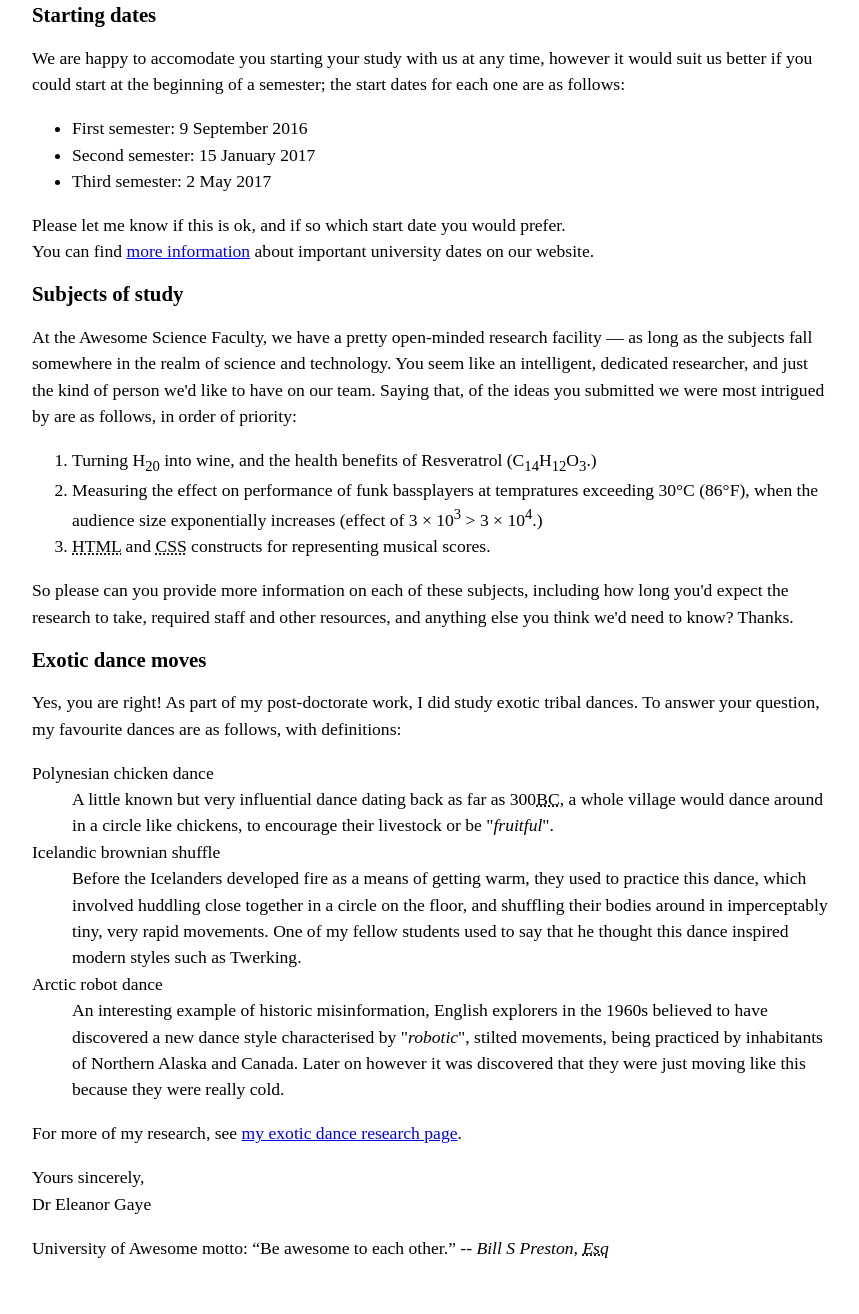
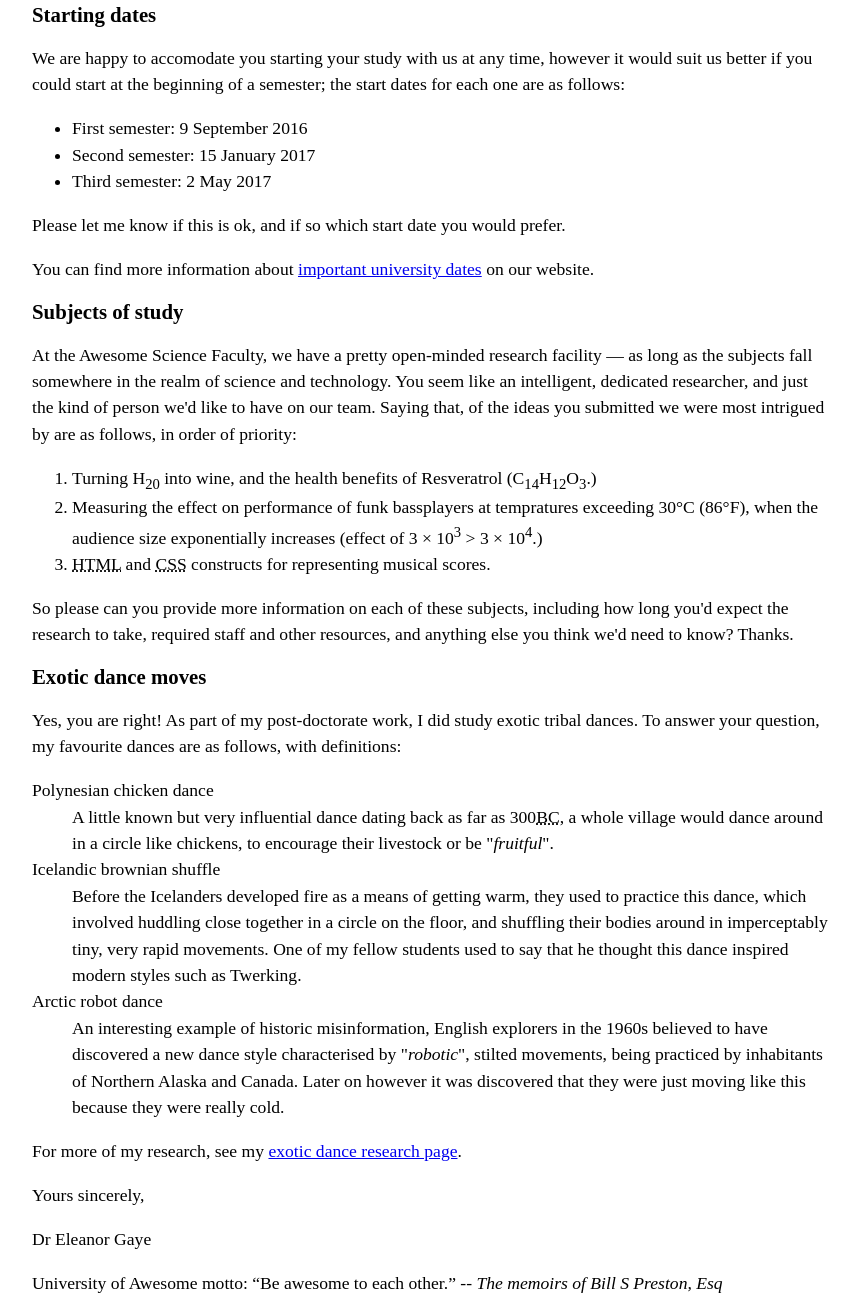
Before and after one commit to ziyma/ziyma.github.io, a plain HTML site: page letter-markup/index.html in a window 1280 px wide. Shown: the part 522-1836 px from the top of the page, without its empty margins (208-1067 px from the left). Before the commit the page ends 1801 px from the top, so only its background shows below. Drawn offline with Linux system fonts and the light colour scheme.

Commit message:
Letter Markup
Second Commit

```diff
--- a/letter-markup/index.html
+++ b/letter-markup/index.html
@@ -40,8 +40,8 @@
 			University of Awesome <br>
 			Bobtown, CA 99999, <br>
 			USA<br>
-			<strong>Tel</strong>: <a href="tel:123-456-7890">123-456-7890</a><br>
-			<strong>Email</strong>: <a href="mailto:no_reply@example.com">no_reply@example.com</a>
+			<strong>Tel</strong>: 123-456-7890<br>
+			<strong>Email</strong>: no_reply@example.com
 		</address>
 		<p class="sender-column">
 			<time datetime="2016-01-20">20 January 2016</time>
@@ -66,8 +66,8 @@
 			<li>Third semester: <time datetime="2017-05-02">2 May 2017</time></li>
 		</ul>
 
-		<p>Please let me know if this is ok, and if so which start date you would prefer. <br>
-		You can find <a href="http://example.com">more information</a> about important university dates on our website.</p>
+		<p>Please let me know if this is ok, and if so which start date you would prefer. </p>
+		<p>You can find more information about <a href="http://example.com">important university dates</a> on our website.</p>
 
 
 		<h2>Subjects of study</h2>
@@ -96,12 +96,12 @@
 			<dd>An interesting example of historic misinformation, English explorers in the 1960s believed to have discovered a new dance style characterised by "<em>robotic</em>", stilted movements, being practiced by inhabitants of Northern Alaska and Canada. Later on however it was discovered that they were just moving like this because they were really cold.</dd>
 		</dl>
 
-		<p>For more of my research, see <a href="http://example.com">my exotic dance research page</a>.</p>
+		<p>For more of my research, see my <a href="http://example.com">exotic dance research page</a>.</p>
 
-		<p>Yours sincerely, <br>
-		Dr Eleanor Gaye</p>
+		<p>Yours sincerely,</p>
+		<p>Dr Eleanor Gaye</p>
 
-		<p>University of Awesome motto: <q>Be awesome to each other.</q> -- <cite>Bill S Preston, <abbr title="Esquire">Esq</abbr></cite></p>
+		<p>University of Awesome motto: <q>Be awesome to each other.</q> -- <cite>The memoirs of Bill S Preston, Esq</cite></p>
 
 	</body>
 </html>
```
